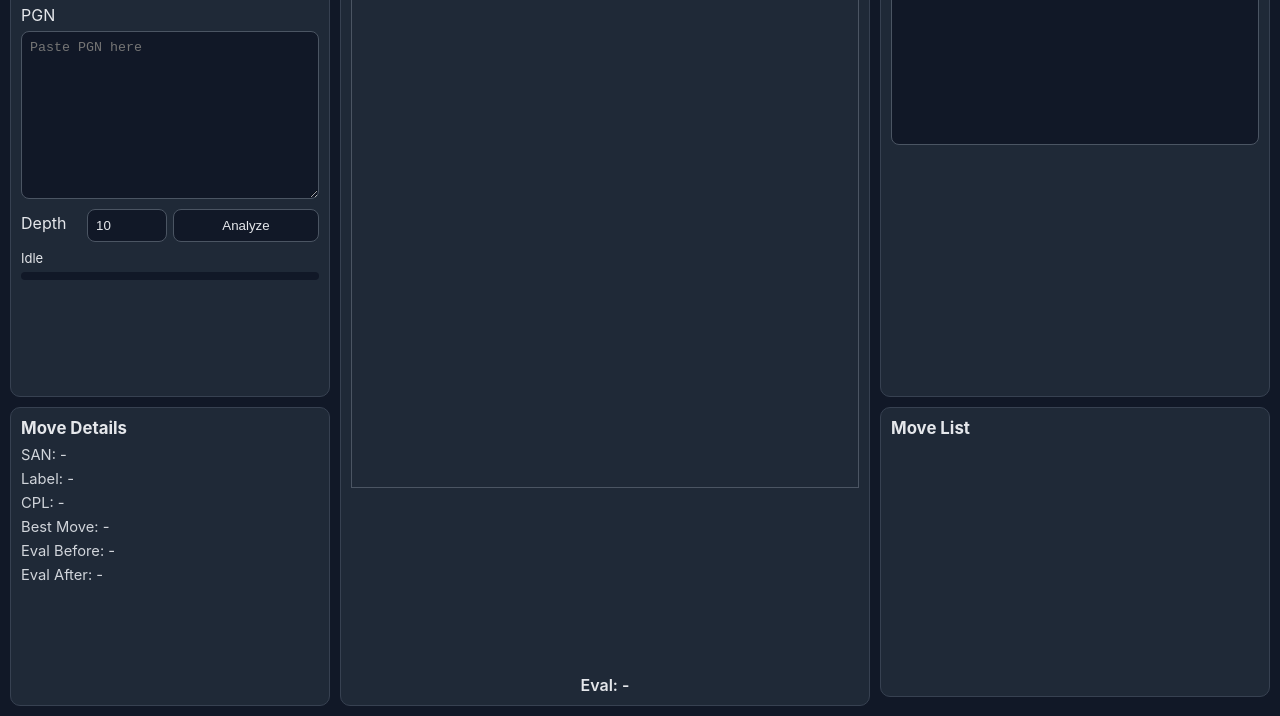
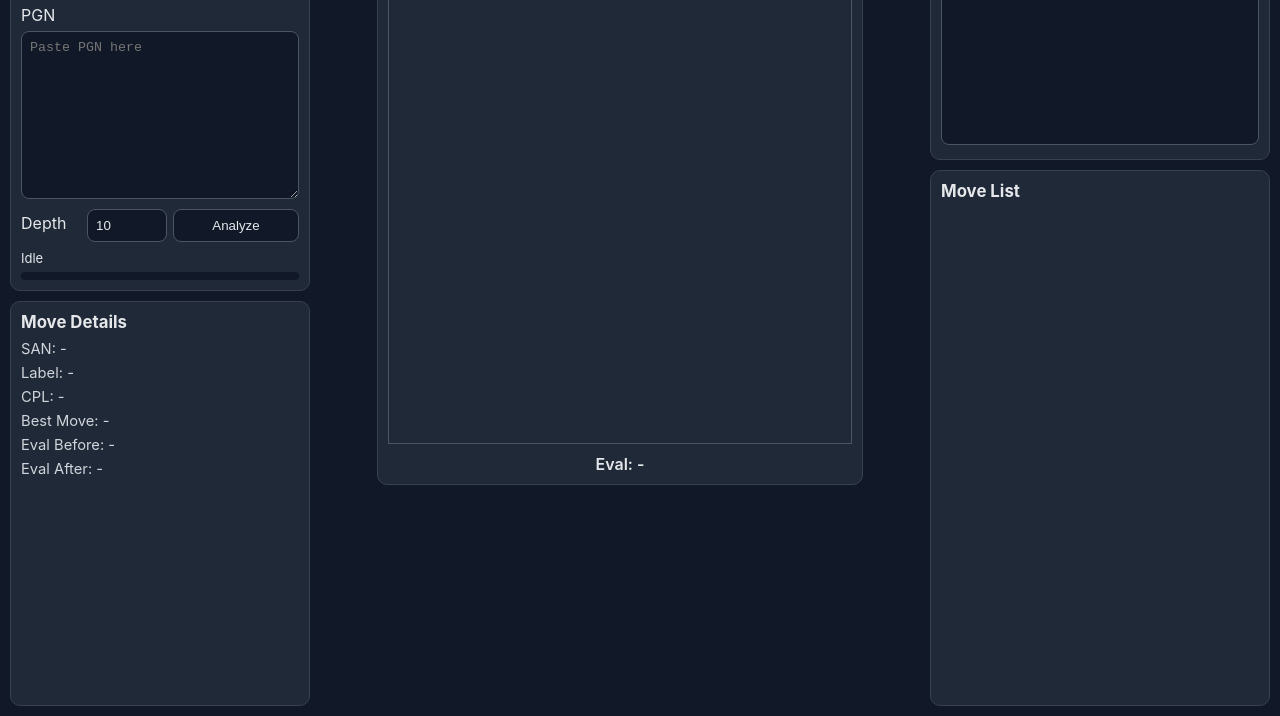
Before and after one commit to SiarheiSvila/ChessAnalyzer, a website: page public/index.html in a window 1280 px wide. Shown: the part 84-800 px from the top of the page. Drawn offline with Linux system fonts and the light colour scheme.

Commit message:
fix board issues and highlight moves

```diff
--- a/public/app.js
+++ b/public/app.js
@@ -85,7 +85,7 @@
 
     rows.forEach((row, index) => {
       const item = document.createElement('li');
-      item.className = `move-item ${index === selectedIndex ? 'active' : ''}`;
+      item.className = `move-item move-${row.color === 'b' ? 'black' : 'white'} ${index === selectedIndex ? 'active' : ''}`;
       item.textContent = row.rowText;
       item.addEventListener('click', () => {
         state.selectedIndex = index;
--- a/public/index.html
+++ b/public/index.html
@@ -8,6 +8,7 @@
   </head>
   <body>
     <main class="layout">
+      <div class="column left-column">
         <section class="panel input-panel">
           <h1>Chess Analyzer</h1>
           <p>Paste PGN and run Stockfish analysis.</p>
@@ -26,6 +27,18 @@
           </div>
         </section>
 
+        <section class="panel details-panel">
+          <h2>Move Details</h2>
+          <div id="detailSan">SAN: -</div>
+          <div id="detailLabel">Label: -</div>
+          <div id="detailCpl">CPL: -</div>
+          <div id="detailBest">Best Move: -</div>
+          <div id="detailEvalBefore">Eval Before: -</div>
+          <div id="detailEvalAfter">Eval After: -</div>
+        </section>
+      </div>
+
+      <div class="column center-column">
         <section class="panel board-panel">
           <div class="controls">
             <button id="prevBtn" disabled>Prev</button>
@@ -35,26 +48,19 @@
           <div id="board" class="board"></div>
           <div id="evalDisplay" class="eval-display">Eval: -</div>
         </section>
+      </div>
+
+      <div class="column right-column">
+        <section class="panel chart-panel">
+          <h2>Evaluation Graph</h2>
+          <svg id="evalChart" viewBox="0 0 600 180" preserveAspectRatio="none"></svg>
+        </section>
 
         <section class="panel moves-panel">
           <h2>Move List</h2>
           <ul id="moveList" class="move-list"></ul>
         </section>
-
-      <section class="panel chart-panel">
-        <h2>Evaluation Graph</h2>
-        <svg id="evalChart" viewBox="0 0 600 180" preserveAspectRatio="none"></svg>
-      </section>
-
-      <section class="panel details-panel">
-        <h2>Move Details</h2>
-        <div id="detailSan">SAN: -</div>
-        <div id="detailLabel">Label: -</div>
-        <div id="detailCpl">CPL: -</div>
-        <div id="detailBest">Best Move: -</div>
-        <div id="detailEvalBefore">Eval Before: -</div>
-        <div id="detailEvalAfter">Eval After: -</div>
-      </section>
+      </div>
     </main>
 
     <script src="/ui-helpers.js"></script>
--- a/public/styles.css
+++ b/public/styles.css
@@ -1,6 +1,10 @@
 :root {
   color-scheme: light dark;
   font-family: Inter, Segoe UI, sans-serif;
+  --app-gap: 10px;
+  --panel-pad: 10px;
+  --cell-size: 64px;
+  --board-size: calc(var(--cell-size) * 8);
 }
 
 *,
@@ -18,53 +22,65 @@ body {
 
 .layout {
   display: grid;
-  grid-template-columns: minmax(260px, 320px) minmax(360px, 1fr) minmax(300px, 390px);
-  grid-template-areas:
-    "input board chart"
-    "details board moves";
-  gap: 10px;
-  align-items: stretch;
+  grid-template-columns: minmax(260px, 320px) minmax(540px, 1fr) minmax(300px, 390px);
+  gap: var(--app-gap);
   min-height: calc(100vh - 20px);
+}
+
+.column {
+  min-width: 0;
+  min-height: 0;
+  display: flex;
+  flex-direction: column;
+  gap: var(--app-gap);
+}
+
+.left-column,
+.right-column {
+  height: calc(100vh - 20px);
+}
+
+.center-column {
+  justify-content: flex-start;
+  align-items: center;
 }
 
 .panel {
   background: #1f2937;
   border: 1px solid #374151;
   border-radius: 10px;
-  padding: 10px;
+  padding: var(--panel-pad);
   min-width: 0;
+  min-height: 0;
 }
 
 .input-panel {
-  grid-area: input;
+  flex: 0 0 auto;
+}
+
+.details-panel {
+  flex: 1 1 auto;
+  overflow: auto;
 }
 
 .board-panel {
-  grid-area: board;
-  display: grid;
-  grid-template-rows: auto 1fr auto;
+  width: 100%;
+  max-width: calc(var(--board-size) + (var(--panel-pad) * 2) + 2px);
+  display: flex;
+  flex-direction: column;
   gap: 10px;
-  align-content: start;
+  align-items: center;
+}
+
+.chart-panel {
+  flex: 0 0 auto;
 }
 
 .moves-panel {
-  grid-area: moves;
-  min-width: 0;
-  min-height: 0;
+  flex: 1 1 auto;
   display: grid;
   grid-template-rows: auto 1fr;
-  max-height: 330px;
   overflow: hidden;
-}
-
-.details-panel {
-  grid-area: details;
-}
-
-.chart-panel {
-  grid-area: chart;
-  display: grid;
-  grid-template-rows: auto 1fr;
 }
 
 h1,
@@ -98,7 +114,6 @@ textarea,
 input,
 button {
   width: 100%;
-  box-sizing: border-box;
   padding: 8px;
   border-radius: 8px;
   border: 1px solid #4b5563;
@@ -135,29 +150,27 @@ button {
 }
 
 .controls {
+  width: 100%;
   display: grid;
   grid-template-columns: 90px 1fr 90px;
   gap: 8px;
   align-items: center;
-  margin-bottom: 0;
 }
 
 .board {
   display: grid;
-  grid-template-columns: repeat(8, 1fr);
-  grid-template-rows: repeat(8, 1fr);
-  width: 100%;
-  max-width: min(100%, 520px);
-  aspect-ratio: 1 / 1;
-  font-size: clamp(1.6rem, 4.4vw, 3.4rem);
+  grid-template-columns: repeat(8, var(--cell-size));
+  grid-template-rows: repeat(8, var(--cell-size));
+  width: var(--board-size);
+  height: var(--board-size);
+  font-size: calc(var(--cell-size) * 0.72);
   border: 1px solid #4b5563;
-  margin: 0 auto;
-  align-self: start;
+  flex: 0 0 auto;
 }
 
 .square {
-  width: 100%;
-  height: 100%;
+  width: var(--cell-size);
+  height: var(--cell-size);
   display: flex;
   align-items: center;
   justify-content: center;
@@ -175,7 +188,8 @@ button {
 }
 
 .eval-display {
-  margin-top: 0;
+  width: 100%;
+  margin: 0;
   font-weight: 600;
   text-align: center;
 }
@@ -184,8 +198,6 @@ button {
   list-style: none;
   margin: 0;
   padding: 0;
-  height: 100%;
-  max-height: 100%;
   min-height: 0;
   overflow-y: auto;
   overflow-x: hidden;
@@ -206,8 +218,19 @@ button {
   background: #374151;
 }
 
+.move-item.move-white:not(.active) {
+  border-left: 3px solid #f3f4f6;
+  background: rgba(243, 244, 246, 0.06);
+}
+
+.move-item.move-black:not(.active) {
+  border-left: 3px solid #9ca3af;
+  background: rgba(17, 24, 39, 0.5);
+}
+
 .move-item.active {
   background: #2563eb;
+  border-left: 3px solid #2563eb;
 }
 
 #evalChart {
@@ -224,23 +247,41 @@ button {
   font-size: 0.92rem;
 }
 
+@media (max-width: 1300px) {
+  :root {
+    --cell-size: 58px;
+  }
+
+  .layout {
+    grid-template-columns: minmax(250px, 300px) minmax(500px, 1fr) minmax(280px, 340px);
+  }
+}
+
 @media (max-width: 1100px) {
+  :root {
+    --cell-size: 50px;
+  }
+
   .layout {
     grid-template-columns: 1fr;
-    grid-template-areas:
-      "input"
-      "details"
-      "board"
-      "chart"
-      "moves";
     min-height: auto;
   }
 
-  .board {
+  .left-column,
+  .right-column {
+    height: auto;
+  }
+
+  .board-panel {
     max-width: 100%;
   }
+
+  .board {
+    width: var(--board-size);
+    height: var(--board-size);
+  }
+
+  .moves-panel {
+    max-height: 360px;
+  }
 }
-
-.moves-panel {
-  max-height: 290px;
-}
--- a/public/ui-helpers.js
+++ b/public/ui-helpers.js
@@ -91,6 +91,7 @@
       const evalText = formatEval(normalizeScoreForPerspective(move.evalAfter, perspectiveColor, move.color));
       return {
         ply: move.ply,
+        color: move.color,
         san: move.san,
         label: move.label,
         cpl: move.cpl,
```
Lines whose indentation alone changed are shown as unchanged.
